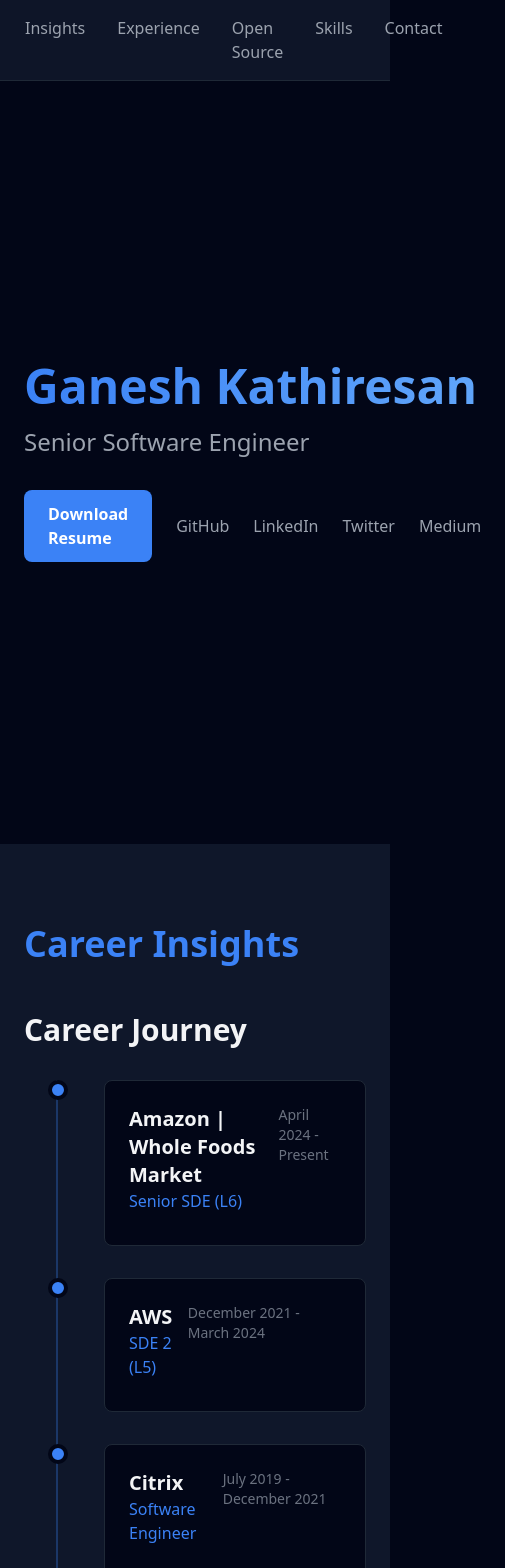
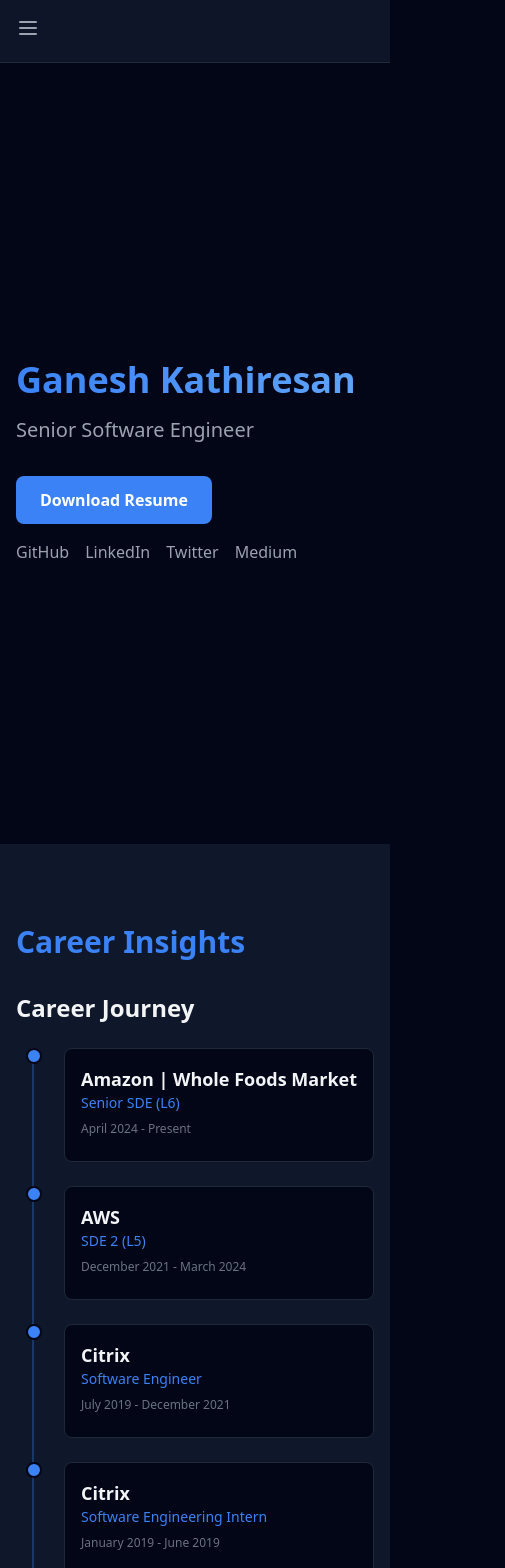
Before and after one commit to ganesh-k13/ganesh-k13.github.io, a React (Vite) app: page / in a window 390 px wide. Shown: the top 1568 px of the page, 505 px wide, since content can reach past the window. Built offline with nearby package versions, Linux system fonts and the light colour scheme.

Commit message:
ENH: Made responsive with kiro

```diff
--- a/src/App.jsx
+++ b/src/App.jsx
@@ -12,11 +12,11 @@
     <Header />
     <main>
       <Hero />
-      <section id="visualizations" className="min-h-screen py-20 px-6 bg-dark">
+      <section id="visualizations" className="min-h-screen py-20 px-4 sm:px-6 bg-dark">
         <div className="max-w-6xl mx-auto">
-          <h2 className="text-4xl font-bold mb-12 text-accent">Career Insights</h2>
-          <div className="mb-16">
-            <h3 className="text-3xl font-semibold mb-8 text-gray-100">Career Journey</h3>
+          <h2 className="text-3xl sm:text-4xl font-bold mb-8 sm:mb-12 text-accent">Career Insights</h2>
+          <div className="mb-12 sm:mb-16">
+            <h3 className="text-2xl sm:text-3xl font-semibold mb-6 sm:mb-8 text-gray-100">Career Journey</h3>
             <CareerTimeline />
           </div>
           <div className="max-w-2xl mx-auto">
--- a/src/components/CareerTimeline.jsx
+++ b/src/components/CareerTimeline.jsx
@@ -7,8 +7,8 @@
 
   return (
     <div className="relative">
-      <div className="absolute left-8 top-0 bottom-0 w-0.5 bg-accent/30" />
-      <div className="space-y-8">
+      <div className="absolute left-4 sm:left-8 top-0 bottom-0 w-0.5 bg-accent/30" />
+      <div className="space-y-6 sm:space-y-8">
         {visualData.careerTimeline.map((job, idx) => (
           <motion.div
             key={idx}
@@ -18,18 +18,18 @@
             viewport={{ once: true }}
             onHoverStart={() => setHoveredIndex(idx)}
             onHoverEnd={() => setHoveredIndex(null)}
-            className="relative pl-20"
+            className="relative pl-12 sm:pl-20"
           >
-            <div className="absolute left-6 w-5 h-5 rounded-full bg-accent border-4 border-darker" />
-            <div className={`bg-darker p-6 rounded-lg border transition-all duration-300 ${
-              hoveredIndex === idx ? 'border-accent scale-105' : 'border-gray-800'
+            <div className="absolute left-2.5 sm:left-6 w-4 h-4 sm:w-5 sm:h-5 rounded-full bg-accent border-2 sm:border-4 border-darker" />
+            <div className={`bg-darker p-4 sm:p-6 rounded-lg border transition-all duration-300 ${
+              hoveredIndex === idx ? 'border-accent sm:scale-105' : 'border-gray-800'
             }`}>
-              <div className="flex justify-between items-start mb-2">
+              <div className="flex flex-col sm:flex-row sm:justify-between sm:items-start gap-2 mb-2">
                 <div>
-                  <h3 className="text-xl font-semibold text-gray-100">{job.company}</h3>
-                  <p className="text-accent">{job.role}</p>
+                  <h3 className="text-lg sm:text-xl font-semibold text-gray-100">{job.company}</h3>
+                  <p className="text-accent text-sm sm:text-base">{job.role}</p>
                 </div>
-                <span className="text-sm text-gray-500">{job.start} - {job.end}</span>
+                <span className="text-xs sm:text-sm text-gray-500 whitespace-nowrap">{job.start} - {job.end}</span>
               </div>
               {hoveredIndex === idx && (
                 <motion.div
--- a/src/components/Contact.jsx
+++ b/src/components/Contact.jsx
@@ -1,19 +1,19 @@
 import { profile } from '../data'
 
 const Contact = () => (
-  <section id="contact" className="min-h-screen py-20 px-6 bg-dark flex items-center">
+  <section id="contact" className="min-h-screen py-20 px-4 sm:px-6 bg-dark flex items-center">
     <div className="max-w-4xl mx-auto w-full">
-      <h2 className="text-4xl font-bold mb-12 text-accent">Get In Touch</h2>
+      <h2 className="text-3xl sm:text-4xl font-bold mb-8 sm:mb-12 text-accent">Get In Touch</h2>
       <div className="space-y-6">
-        <p className="text-xl text-gray-300">
+        <p className="text-base sm:text-xl text-gray-300">
           I'm always open to discussing new opportunities, collaborations, or just connecting with fellow engineers.
         </p>
         <div className="flex flex-col gap-4 mt-8">
           <a href={`mailto:${profile.email}`}
-             className="text-2xl text-accent hover:text-blue-400 transition-colors">
+             className="text-lg sm:text-2xl text-accent hover:text-blue-400 transition-colors break-all">
             {profile.email}
           </a>
-          <div className="flex gap-6 text-lg">
+          <div className="flex flex-wrap gap-4 sm:gap-6 text-base sm:text-lg">
             <a href={`https://github.com/${profile.github}`} target="_blank" rel="noopener noreferrer"
                className="text-gray-400 hover:text-accent transition-colors">
               GitHub →
@@ -29,7 +29,7 @@
           </div>
         </div>
       </div>
-      <footer className="mt-20 pt-8 border-t border-gray-800 text-center text-gray-500 text-sm">
+      <footer className="mt-12 sm:mt-20 pt-8 border-t border-gray-800 text-center text-gray-500 text-xs sm:text-sm">
         © {new Date().getFullYear()} Ganesh Kathiresan. Built with React + Vite + Tailwind CSS.
       </footer>
     </div>
--- a/src/components/Experience.jsx
+++ b/src/components/Experience.jsx
@@ -1,18 +1,18 @@
 import { experience } from '../data'
 
 const Experience = () => (
-  <section id="experience" className="min-h-screen py-20 px-6">
+  <section id="experience" className="min-h-screen py-20 px-4 sm:px-6">
     <div className="max-w-4xl mx-auto">
-      <h2 className="text-4xl font-bold mb-12 text-accent">Experience</h2>
-      <div className="space-y-12">
+      <h2 className="text-3xl sm:text-4xl font-bold mb-8 sm:mb-12 text-accent">Experience</h2>
+      <div className="space-y-8 sm:space-y-12">
         {experience.map((job, idx) => (
-          <div key={idx} className="border-l-2 border-accent pl-6 hover:border-blue-400 transition-colors">
-            <h3 className="text-2xl font-semibold text-gray-100">{job.company}</h3>
-            <p className="text-lg text-accent mt-1">{job.role}</p>
-            <p className="text-sm text-gray-500 mt-1">{job.period} • {job.location}</p>
-            <ul className="mt-4 space-y-3">
+          <div key={idx} className="border-l-2 border-accent pl-4 sm:pl-6 hover:border-blue-400 transition-colors">
+            <h3 className="text-xl sm:text-2xl font-semibold text-gray-100">{job.company}</h3>
+            <p className="text-base sm:text-lg text-accent mt-1">{job.role}</p>
+            <p className="text-xs sm:text-sm text-gray-500 mt-1">{job.period} • {job.location}</p>
+            <ul className="mt-4 space-y-2 sm:space-y-3">
               {job.achievements.map((achievement, i) => (
-                <li key={i} className="text-gray-300 leading-relaxed">
+                <li key={i} className="text-sm sm:text-base text-gray-300 leading-relaxed">
                   • {achievement}
                 </li>
               ))}
--- a/src/components/Header.jsx
+++ b/src/components/Header.jsx
@@ -2,6 +2,7 @@
 
 const Header = () => {
   const [active, setActive] = useState('about')
+  const [isMenuOpen, setIsMenuOpen] = useState(false)
 
   useEffect(() => {
     const handleScroll = () => {
@@ -16,6 +17,8 @@
       })
       if (current) setActive(current)
     }
+
+    handleScroll()
     window.addEventListener('scroll', handleScroll)
     return () => window.removeEventListener('scroll', handleScroll)
   }, [])
@@ -29,15 +32,48 @@
     { id: 'contact', label: 'Contact' }
   ]
 
+  const handleClick = (e, id) => {
+    e.preventDefault()
+    setIsMenuOpen(false)
+    const element = document.getElementById(id)
+    if (element) {
+      const headerOffset = 80
+      const elementPosition = element.getBoundingClientRect().top
+      const offsetPosition = elementPosition + window.pageYOffset - headerOffset
+
+      window.scrollTo({
+        top: offsetPosition,
+        behavior: 'smooth'
+      })
+    }
+  }
+
   return (
     <header className="fixed top-0 w-full bg-dark/95 backdrop-blur-sm border-b border-gray-800 z-50">
-      <nav className="max-w-6xl mx-auto px-6 py-4">
-        <ul className="flex gap-8 justify-center">
+      <nav className="max-w-6xl mx-auto px-4 sm:px-6 py-4">
+        {/* Mobile menu button */}
+        <button
+          onClick={() => setIsMenuOpen(!isMenuOpen)}
+          className="md:hidden text-gray-400 hover:text-accent transition-colors"
+          aria-label="Toggle menu"
+        >
+          <svg className="w-6 h-6" fill="none" stroke="currentColor" viewBox="0 0 24 24">
+            {isMenuOpen ? (
+              <path strokeLinecap="round" strokeLinejoin="round" strokeWidth={2} d="M6 18L18 6M6 6l12 12" />
+            ) : (
+              <path strokeLinecap="round" strokeLinejoin="round" strokeWidth={2} d="M4 6h16M4 12h16M4 18h16" />
+            )}
+          </svg>
+        </button>
+
+        {/* Desktop navigation */}
+        <ul className="hidden md:flex gap-4 lg:gap-8 justify-center flex-wrap">
           {navItems.map(({ id, label }) => (
             <li key={id}>
               <a
                 href={`#${id}`}
-                className={`transition-colors ${
+                onClick={(e) => handleClick(e, id)}
+                className={`transition-colors cursor-pointer text-sm lg:text-base ${
                   active === id ? 'text-accent' : 'text-gray-400 hover:text-gray-200'
                 }`}
               >
@@ -46,6 +82,25 @@
             </li>
           ))}
         </ul>
+
+        {/* Mobile navigation */}
+        {isMenuOpen && (
+          <ul className="md:hidden mt-4 space-y-3 pb-2">
+            {navItems.map(({ id, label }) => (
+              <li key={id}>
+                <a
+                  href={`#${id}`}
+                  onClick={(e) => handleClick(e, id)}
+                  className={`block transition-colors cursor-pointer ${
+                    active === id ? 'text-accent' : 'text-gray-400 hover:text-gray-200'
+                  }`}
+                >
+                  {label}
+                </a>
+              </li>
+            ))}
+          </ul>
+        )}
       </nav>
     </header>
   )
--- a/src/components/Hero.jsx
+++ b/src/components/Hero.jsx
@@ -1,17 +1,18 @@
 import { profile } from '../data'
 
 const Hero = () => (
-  <section id="about" className="min-h-screen flex items-center pt-20">
-    <div className="max-w-4xl mx-auto px-6">
-      <h1 className="text-5xl md:text-7xl font-bold mb-4 bg-gradient-to-r from-accent to-blue-400 bg-clip-text text-transparent">
+  <section id="about" className="min-h-screen flex items-center pt-20 px-4 sm:px-6">
+    <div className="max-w-4xl mx-auto w-full">
+      <h1 className="text-4xl sm:text-5xl md:text-6xl lg:text-7xl font-bold mb-4 bg-gradient-to-r from-accent to-blue-400 bg-clip-text text-transparent">
         {profile.name}
       </h1>
-      <h2 className="text-2xl md:text-3xl text-gray-400 mb-6">{profile.title}</h2>
-      <div className="flex gap-6 mt-8 items-center">
+      <h2 className="text-xl sm:text-2xl md:text-3xl text-gray-400 mb-6">{profile.title}</h2>
+      <div className="flex flex-col sm:flex-row gap-4 sm:gap-6 mt-8 items-start sm:items-center">
         <a href="https://ganesh-k13.github.io/Ganesh-Kathiresan-Resume/" target="_blank" rel="noopener noreferrer"
-           className="px-6 py-3 bg-accent hover:bg-blue-600 text-white font-semibold rounded-lg transition-colors">
+           className="px-6 py-3 bg-accent hover:bg-blue-600 text-white font-semibold rounded-lg transition-colors text-center">
           Download Resume
         </a>
+        <div className="flex gap-4 sm:gap-6 flex-wrap">
           <a href={`https://github.com/${profile.github}`} target="_blank" rel="noopener noreferrer"
              className="text-gray-400 hover:text-accent transition-colors">
             GitHub
@@ -30,6 +31,7 @@
           </a>
         </div>
       </div>
+    </div>
   </section>
 )
 
--- a/src/components/OpenSource.jsx
+++ b/src/components/OpenSource.jsx
@@ -1,33 +1,33 @@
 import { openSource } from '../data'
 
 const OpenSource = () => (
-  <section id="opensource" className="min-h-screen py-20 px-6 bg-dark">
+  <section id="opensource" className="min-h-screen py-20 px-4 sm:px-6 bg-dark">
     <div className="max-w-4xl mx-auto">
-      <h2 className="text-4xl font-bold mb-12 text-accent">Open Source</h2>
-      <div className="space-y-10">
+      <h2 className="text-3xl sm:text-4xl font-bold mb-8 sm:mb-12 text-accent">Open Source</h2>
+      <div className="space-y-6 sm:space-y-10">
         {openSource.map((project, idx) => (
-          <div key={idx} className="bg-darker p-6 rounded-lg border border-gray-800 hover:border-accent transition-colors">
-            <div className="flex justify-between items-start mb-4">
+          <div key={idx} className="bg-darker p-4 sm:p-6 rounded-lg border border-gray-800 hover:border-accent transition-colors">
+            <div className="flex flex-col sm:flex-row sm:justify-between sm:items-start gap-3 sm:gap-0 mb-4">
               <div>
-                <h3 className="text-2xl font-semibold text-gray-100">{project.name}</h3>
-                <p className="text-accent mt-1">{project.role}</p>
+                <h3 className="text-xl sm:text-2xl font-semibold text-gray-100">{project.name}</h3>
+                <p className="text-accent mt-1 text-sm sm:text-base">{project.role}</p>
               </div>
               <div className="flex gap-4">
                 {project.links.team && (
                   <a href={project.links.team} target="_blank" rel="noopener noreferrer"
-                     className="text-sm text-gray-400 hover:text-accent transition-colors">
+                     className="text-xs sm:text-sm text-gray-400 hover:text-accent transition-colors">
                     Team
                   </a>
                 )}
                 <a href={project.links.contributions} target="_blank" rel="noopener noreferrer"
-                   className="text-sm text-gray-400 hover:text-accent transition-colors">
+                   className="text-xs sm:text-sm text-gray-400 hover:text-accent transition-colors">
                   Contributions
                 </a>
               </div>
             </div>
             <ul className="space-y-2">
               {project.contributions.map((contribution, i) => (
-                <li key={i} className="text-gray-300 text-sm">
+                <li key={i} className="text-gray-300 text-xs sm:text-sm">
                   • {contribution}
                 </li>
               ))}
--- a/src/components/Skills.jsx
+++ b/src/components/Skills.jsx
@@ -1,47 +1,47 @@
 import { skills, education, publications } from '../data'
 
 const Skills = () => (
-  <section id="skills" className="min-h-screen py-20 px-6">
+  <section id="skills" className="min-h-screen py-20 px-4 sm:px-6">
     <div className="max-w-4xl mx-auto">
-      <h2 className="text-4xl font-bold mb-12 text-accent">Skills & Education</h2>
+      <h2 className="text-3xl sm:text-4xl font-bold mb-8 sm:mb-12 text-accent">Skills & Education</h2>
 
-      <div className="mb-12">
-        <h3 className="text-2xl font-semibold mb-4 text-gray-100">Languages</h3>
-        <div className="flex flex-wrap gap-3">
+      <div className="mb-8 sm:mb-12">
+        <h3 className="text-xl sm:text-2xl font-semibold mb-4 text-gray-100">Languages</h3>
+        <div className="flex flex-wrap gap-2 sm:gap-3">
           {skills.languages.map((lang, idx) => (
-            <span key={idx} className="px-4 py-2 bg-dark border border-accent text-accent rounded-full text-sm">
+            <span key={idx} className="px-3 sm:px-4 py-1.5 sm:py-2 bg-dark border border-accent text-accent rounded-full text-xs sm:text-sm">
               {lang}
             </span>
           ))}
         </div>
       </div>
 
-      <div className="mb-12">
-        <h3 className="text-2xl font-semibold mb-4 text-gray-100">Technologies</h3>
-        <div className="flex flex-wrap gap-3">
+      <div className="mb-8 sm:mb-12">
+        <h3 className="text-xl sm:text-2xl font-semibold mb-4 text-gray-100">Technologies</h3>
+        <div className="flex flex-wrap gap-2 sm:gap-3">
           {skills.technologies.map((tech, idx) => (
-            <span key={idx} className="px-4 py-2 bg-dark border border-gray-700 text-gray-300 rounded-full text-sm hover:border-accent transition-colors">
+            <span key={idx} className="px-3 sm:px-4 py-1.5 sm:py-2 bg-dark border border-gray-700 text-gray-300 rounded-full text-xs sm:text-sm hover:border-accent transition-colors">
               {tech}
             </span>
           ))}
         </div>
       </div>
 
-      <div className="mb-12">
-        <h3 className="text-2xl font-semibold mb-4 text-gray-100">Education</h3>
-        <div className="bg-dark p-6 rounded-lg border border-gray-800">
-          <p className="text-xl text-gray-100">{education.degree}</p>
-          <p className="text-accent mt-2">{education.institution}</p>
-          <p className="text-gray-400 mt-1">GPA: {education.gpa} • {education.period}</p>
+      <div className="mb-8 sm:mb-12">
+        <h3 className="text-xl sm:text-2xl font-semibold mb-4 text-gray-100">Education</h3>
+        <div className="bg-dark p-4 sm:p-6 rounded-lg border border-gray-800">
+          <p className="text-lg sm:text-xl text-gray-100">{education.degree}</p>
+          <p className="text-accent mt-2 text-sm sm:text-base">{education.institution}</p>
+          <p className="text-gray-400 mt-1 text-xs sm:text-sm">GPA: {education.gpa} • {education.period}</p>
         </div>
       </div>
 
       <div>
-        <h3 className="text-2xl font-semibold mb-4 text-gray-100">Publications</h3>
+        <h3 className="text-xl sm:text-2xl font-semibold mb-4 text-gray-100">Publications</h3>
         <a href={publications.scholarProfile} target="_blank" rel="noopener noreferrer"
-           className="inline-block bg-dark p-6 rounded-lg border border-gray-800 hover:border-accent transition-colors">
-          <p className="text-gray-300">Google Scholar Profile</p>
-          <p className="text-accent mt-2">{publications.citations} citations</p>
+           className="inline-block w-full sm:w-auto bg-dark p-4 sm:p-6 rounded-lg border border-gray-800 hover:border-accent transition-colors">
+          <p className="text-gray-300 text-sm sm:text-base">Google Scholar Profile</p>
+          <p className="text-accent mt-2 text-sm sm:text-base">{publications.citations} citations</p>
         </a>
       </div>
     </div>
```
Also changed, not shown: src/components/OpenSourceChart.jsx (+9 -8 lines). Lines whose indentation alone changed are shown as unchanged.
